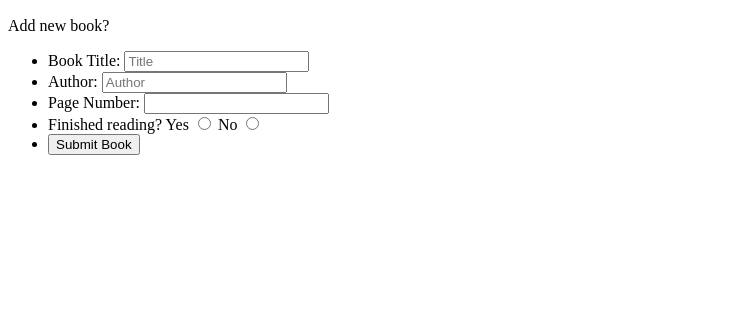
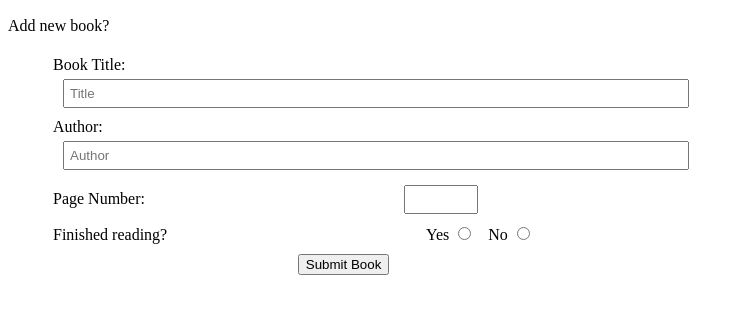
Before and after one commit to sujithv15/odin-book, a plain HTML site: page index.html in a window 1280 px wide. Shown: the part 50-364 px from the top of the page, without its empty margins (0-743 px from the left). Drawn offline with Linux system fonts and the light colour scheme.

Commit message:
CSS for form

```diff
--- a/index.html
+++ b/index.html
@@ -17,30 +17,31 @@
     </div>
 
     <p>Add new book?</p>
-    <form action="javascript:" method="post">
+
+    <form action="javascript:" method="post" class="form-box">
         <ul>
 
             <li class="form-elements">
-                <label for="title-form">Book Title:</label>
+                <label for="title-form" class="labels">Book Title:</label>
                 <input type="text" class="inputs" id="title-form" placeholder="Title"/>
             </li>
 
             <li class="form-elements">
-                <label for="author-form">Author:</label>
+                <label for="author-form" class="labels">Author:</label>
                 <input type="text" class="inputs" id="author-form" placeholder="Author"/>
             </li>
 
             <li class="form-elements">
-                <label for="numPages-form">Page Number:</label>
+                <label for="numPages-form" class="labels">Page Number:</label>
                 <input type="number" class="inputs" id="numPages-form"/>
             </li>
 
             <li class="form-elements">
-                <label>Finished reading?</label>
-                    <label for="isRead-form-Y">Yes</label>
-                    <input type="radio" class="inputs" id="isRead-form-Y" name="read" value="yes"/>
-                    <label for="isRead-form-N">No</label>
-                    <input type="radio" class="inputs" id="isRead-form-N" name="read" value="no"/>
+                <label class="labels">Finished reading?</label>
+                    <label for="isRead-form-Y" class="sublabels">Yes</label>
+                    <input type="radio" class="subinputs" id="isRead-form-Y" name="read" value="yes"/>
+                    <label for="isRead-form-N" class="sublabels">No</label>
+                    <input type="radio" class="subinputs" id="isRead-form-N" name="read" value="no"/>
             </li>
 
             <li class="form-elements">
--- a/stylesheet.css
+++ b/stylesheet.css
@@ -0,0 +1,26 @@
+ul {
+    list-style-type: none;
+}
+.form-elements {
+    padding: 5px;
+    width: 50%;
+}
+.inputs {
+    width: 100%;
+    margin: 5px 0 0 10px;
+    padding: 5px;
+}
+.labels {
+    padding-right: 40%;
+}
+
+.sublabels {
+    width: 50%;
+    margin-left: 10px;
+}
+#numPages-form {
+    width: 60px;
+}
+#submit-btn {
+    margin-left: 40%
+}
```
